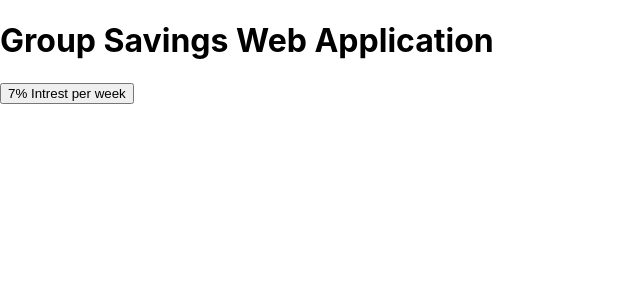
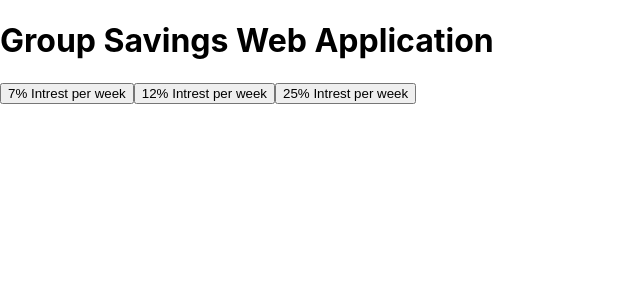
Before and after one commit to Jolah1/savings-group, a React (Create React App) app: page / in a window 1280 px wide. Shown: the top 300 px of the page, without its empty margins (0-640 px from the left). Built offline with nearby package versions, Linux system fonts and the light colour scheme.

Commit message:
adding info

```diff
--- a/src/App.js
+++ b/src/App.js
@@ -3,14 +3,21 @@ import React from "react";
 function Savings (){
 
 const tierOne = () => {
-  console.log("1000 Naira")
+  console.log("10,00 Naira")
+  console.log("20,000 Naira")
+  console.log("30,000 Naira")
 }
 
   return(
 <div>
   <h1>Group Savings Web Application</h1>
   <button onClick>7% Intrest per week</button>
+  <button onClick>12% Intrest per week</button>
+  <button onClick>25% Intrest per week</button>
+
 </div>
+
+
   );
 }
 
```
